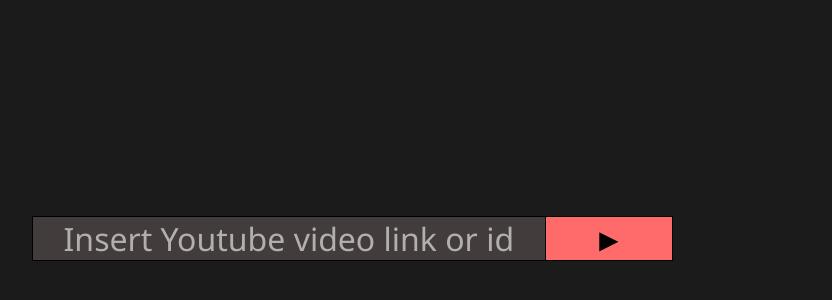
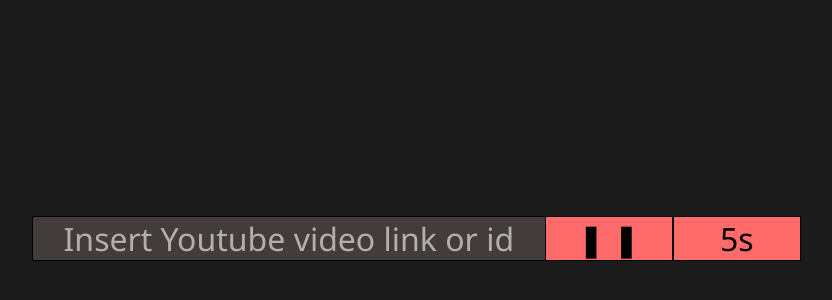
Before and after one commit to upb8/mindflo-web, a React (Create React App) app: page / in a window 1280 px wide. Shown: the part 352-652 px from the top of the page, without its empty margins (301-1133 px from the left). Built offline with nearby package versions, Linux system fonts and the light colour scheme; no server answers.

Commit message:
Play button and pomodoro added

```diff
--- a/src/pages/Home/index.js
+++ b/src/pages/Home/index.js
@@ -7,7 +7,8 @@
 		videoId: 'mg7netw1JuM',
 		videoStatus: 'Play',
 		playerInstance: null,
-		valBtn: '►'
+		valBtn: '❚ ❚',
+		control: 'Auto'
 	};
 
 	constructor(args) {
@@ -72,10 +73,10 @@
 					// change the state
 					if (data.payload.data.YoutubePlayer.node.playing) {
 						this.state.playerInstance.playVideo();
-						this.setState({ videoStatus: 'Play' });
+						this.setState({ videoStatus: 'Play', valBtn: '❚ ❚' });
 					} else {
 						this.state.playerInstance.pauseVideo();
-						this.setState({ videoStatus: 'Pause' });
+						this.setState({ videoStatus: 'Pause', valBtn: '►' });
 					}
 					break;
 				}
@@ -119,9 +120,40 @@
 			this.state.playerInstance.pauseVideo();
 		}
 		this.setState({
-			videoStatus: this.state.videoStatus === 'Play' ? 'Pause' : 'Play',
+			videoStatus: this.state.videoStatus === 'Play' ? 'Pause' : 'Play', // Play
+			control: this.state.videoStatus === 'Play' ? 'Halt' : 'Auto',
 			valBtn: this.state.videoStatus === 'Play' ? '❚ ❚' : '►'
 		});
+		console.log('From Toggle Play videostatus :', this.state.videoStatus);
+		console.log('From Toggle Play :', this.state.control);
+	};
+
+	togglePomodoro = () => {
+		console.log(this.state.videoStatus);
+		if (this.state.videoStatus === 'Play') {
+			this.state.playerInstance.playVideo();
+			this.setState({
+				videoStatus: this.state.videoStatus === 'Play' ? 'Pause' : 'Play',
+				control: this.state.videoStatus === 'Play' ? 'Halt' : 'Auto',
+				valBtn: this.state.videoStatus === 'Play' ? '❚ ❚' : '►'
+			}); // switched to Pause
+			console.log('From togglePomodoro : ', this.state.control); // Auto
+
+			setTimeout(() => {
+				this.setState({ control: this.state.videoStatus === 'Play' ? 'Halt' : 'Auto' });
+				console.log('State Control : ', this.state.control); // Halt
+				if (this.state.control === 'Auto') {
+					this.state.playerInstance.pauseVideo();
+					console.log('Break Time');
+					this.setState({
+						videoStatus: this.state.videoStatus === 'Play' ? 'Pause' : 'Play',
+						valBtn: this.state.videoStatus === 'Play' ? '❚ ❚' : '►'
+					});
+				} else {
+					console.log('USER MANUALLY PAUSED');
+				}
+			}, 5000);
+		}
 	};
 
 	render() {
@@ -138,6 +170,7 @@
 				<div className="player-controls">
 					<input type="text" placeholder="Insert Youtube video link or id" onBlur={this.updateVideoId} />
 					<input type="button" value={this.state.valBtn} onClick={this.togglePlayStatus} />
+					<input type="button" value="5s" onClick={this.togglePomodoro} />
 				</div>
 			</div>
 		);
```
